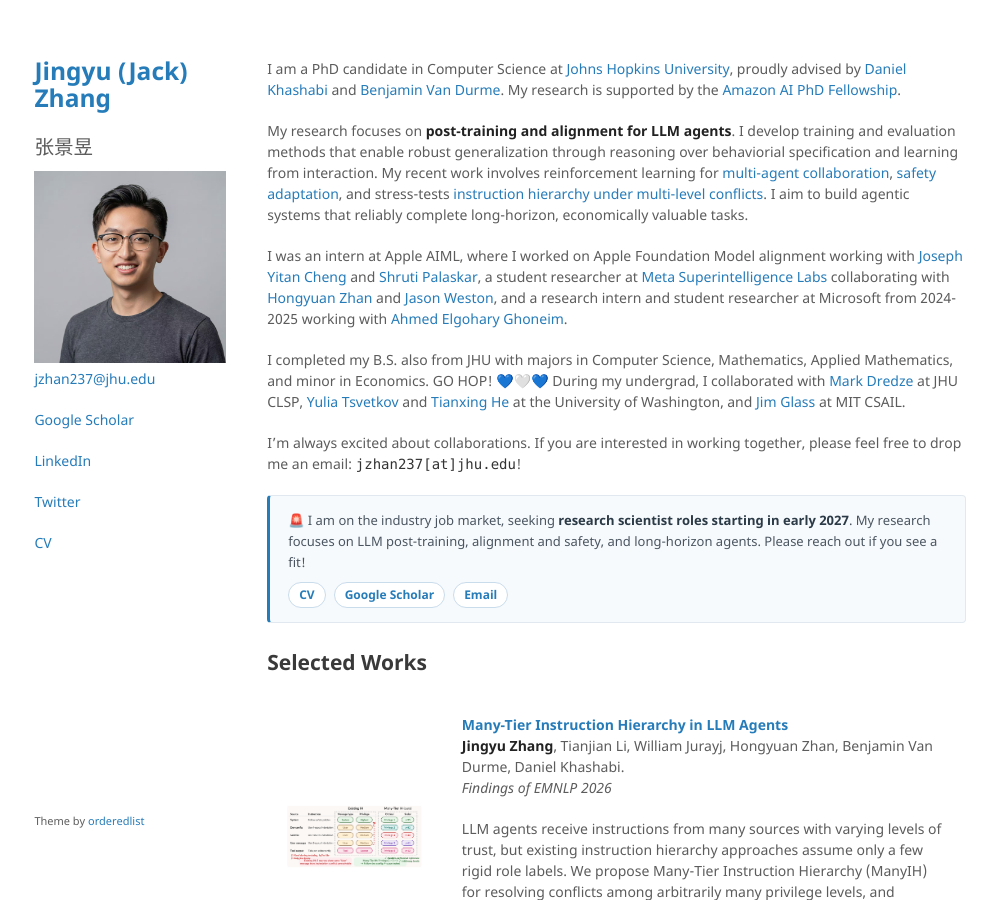
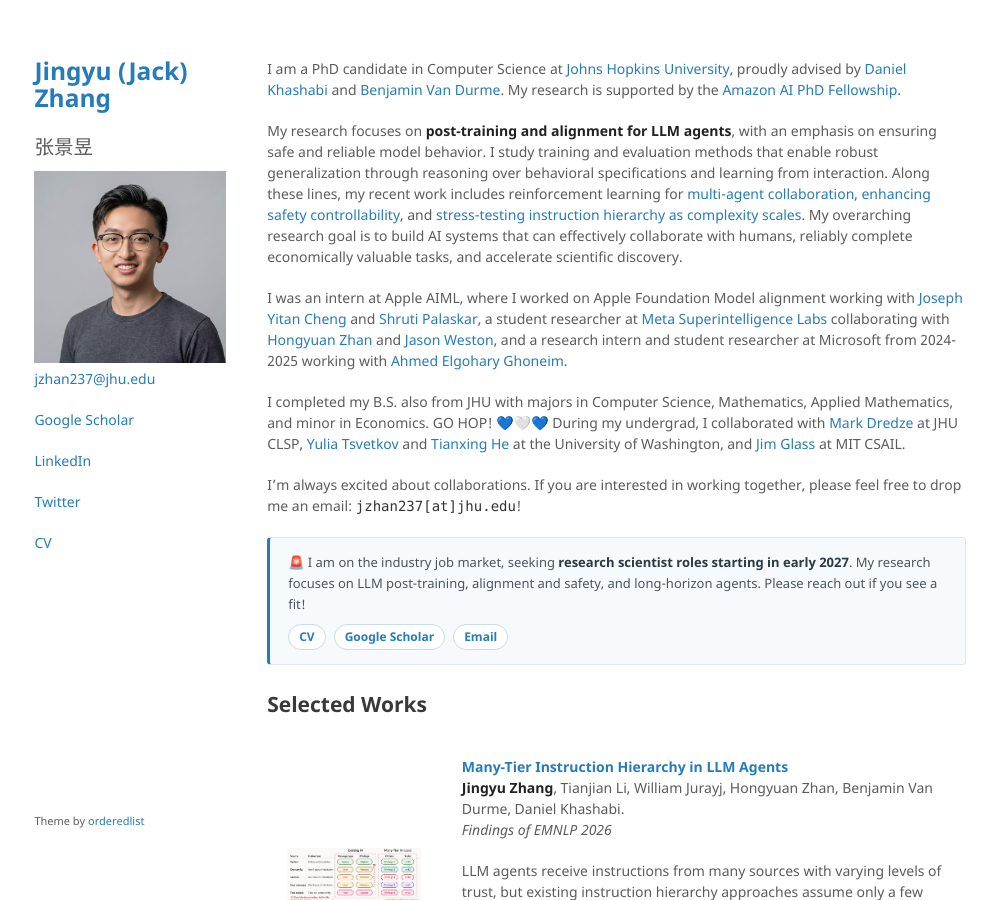
Before and after one commit to jackjyzhang/jackjyzhang.github.io, a Jekyll site: the page built from index.md, in a window 1280 px wide and 900 px high. Shown: the whole window, without its empty margins (140-1137 px from the left). Built offline with Jekyll 4.4.1, drawn with Linux system fonts in a browser that asks for light colours; comment, search, counter and statistics services are not loaded.

Commit message:
edit research

```diff
--- a/index.md
+++ b/index.md
@@ -4,7 +4,7 @@ layout: default
 
 I am a PhD candidate in Computer Science at [Johns Hopkins University](https://www.jhu.edu/), proudly advised by [Daniel Khashabi](https://danielkhashabi.com/) and [Benjamin Van Durme](https://www.cs.jhu.edu/~vandurme/index.html). My research is supported by the [Amazon AI PhD Fellowship](https://ai2ai.engineering.jhu.edu/amazon-ai-phd-fellows/).
 
-My research focuses on **post-training and alignment for LLM agents**. I develop training and evaluation methods that enable robust generalization through reasoning over behaviorial specification and learning from interaction. My recent work involves reinforcement learning for [multi-agent collaboration](https://arxiv.org/abs/2510.08240), [safety adaptation](https://arxiv.org/abs/2410.08968), and stress-tests [instruction hierarchy under multi-level conflicts](https://arxiv.org/abs/2604.09443). I aim to build agentic systems that reliably complete long-horizon, economically valuable tasks.
+My research focuses on **post-training and alignment for LLM agents**, with an emphasis on ensuring safe and reliable model behavior. I study training and evaluation methods that enable robust generalization through reasoning over behavioral specifications and learning from interaction. Along these lines, my recent work includes reinforcement learning for [multi-agent collaboration](https://arxiv.org/abs/2510.08240), [enhancing safety controllability](https://arxiv.org/abs/2410.08968), and [stress-testing instruction hierarchy as complexity scales](https://arxiv.org/abs/2604.09443). My overarching research goal is to build AI systems that can effectively collaborate with humans, reliably complete economically valuable tasks, and accelerate scientific discovery.
 
 I was an intern at Apple AIML, where I worked on Apple Foundation Model alignment working with [Joseph Yitan Cheng](https://scholar.google.com/citations?user=kq0bsOwAAAAJ&hl=en) and [Shruti Palaskar](https://shrutijpalaskar.github.io/), a student researcher at [Meta Superintelligence Labs](https://www.cnbc.com/2025/06/30/mark-zuckerberg-creating-meta-superintelligence-labs-read-the-memo.html) collaborating with [Hongyuan Zhan](https://sites.google.com/view/hongyuanzhan/home) and [Jason Weston](https://www.thespermwhale.com/jaseweston/), and a research intern and student researcher at Microsoft from 2024-2025 working with [Ahmed Elgohary Ghoneim](https://aagohary.github.io/).
 
```
